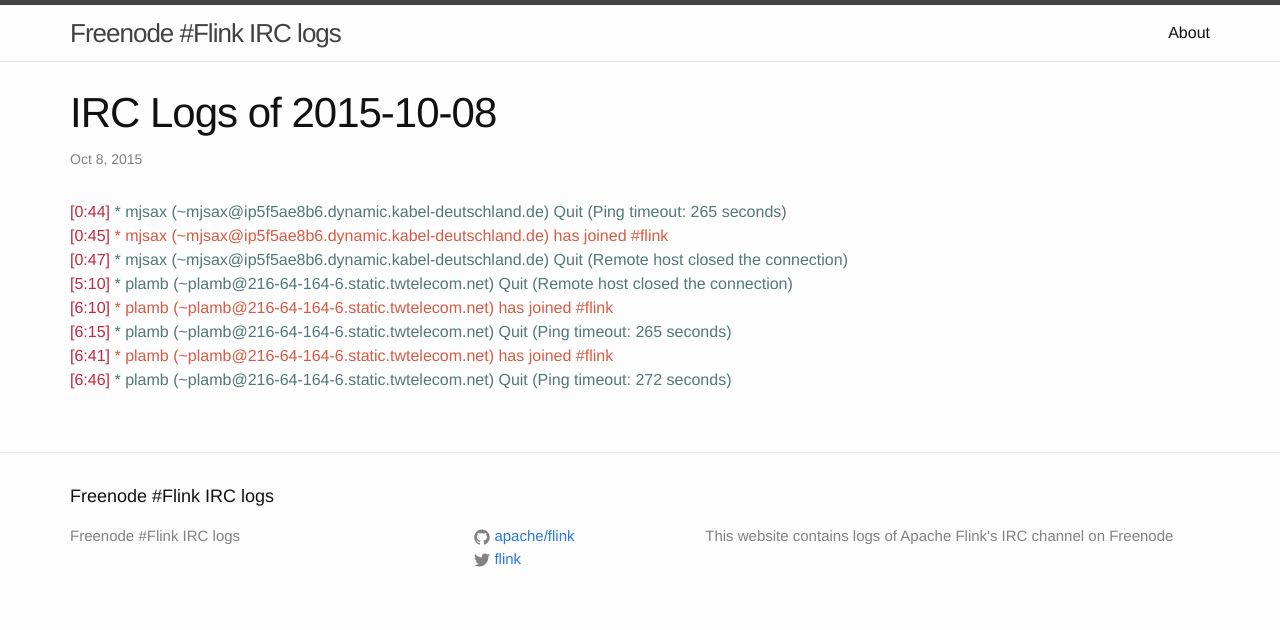
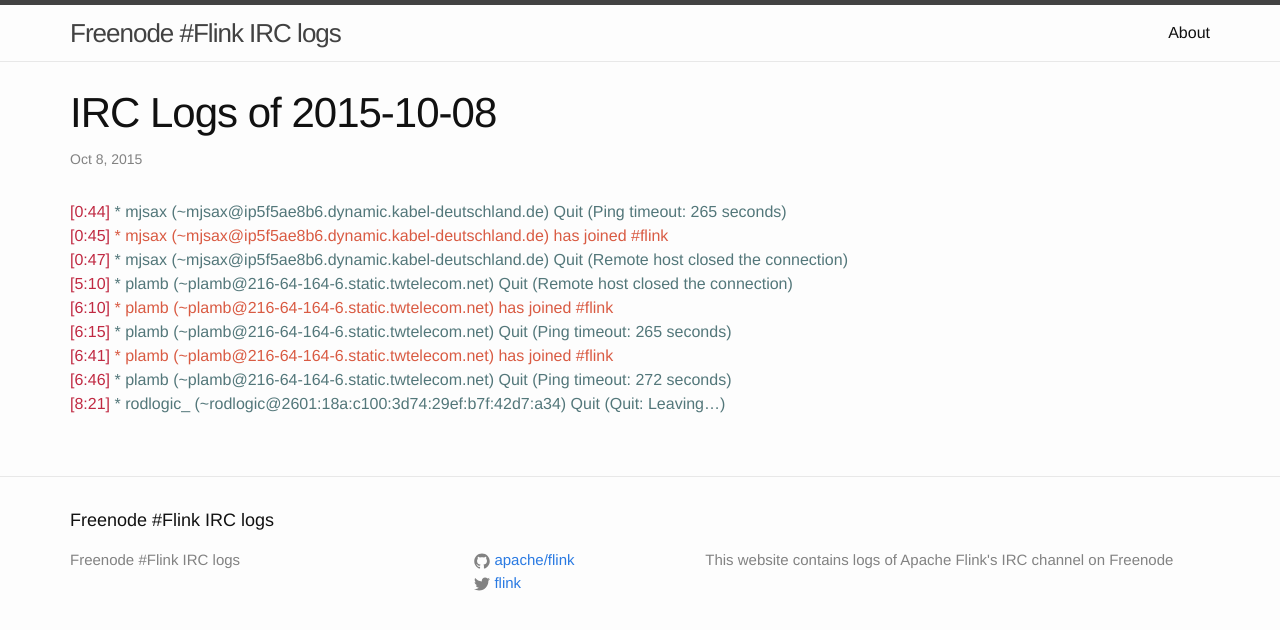
Before and after one commit to flink-irc-logs/flink-irc-logs.github.io, a Jekyll site: the page built from _posts/2015-10-08-logs.markdown, in a window 1280 px wide. Shown: the top 630 px of the page. Built offline with Jekyll 4.4.1, drawn with Linux system fonts in a browser that asks for light colours.

Commit message:
Update of the logs on Thu Oct  8 09:24:27 CEST 2015

```diff
--- a/_posts/2015-10-08-logs.markdown
+++ b/_posts/2015-10-08-logs.markdown
@@ -12,3 +12,4 @@
 <span class="irc-date">[6:15]</span> <span class="irc-navy">* plamb (~plamb@216-64-164-6.static.twtelecom.net) Quit (Ping timeout: 265 seconds)</span><br />
 <span class="irc-date">[6:41]</span> <span class="irc-green">* plamb (~plamb@216-64-164-6.static.twtelecom.net) has joined #flink</span><br />
 <span class="irc-date">[6:46]</span> <span class="irc-navy">* plamb (~plamb@216-64-164-6.static.twtelecom.net) Quit (Ping timeout: 272 seconds)</span><br />
+<span class="irc-date">[8:21]</span> <span class="irc-navy">* rodlogic_ (~rodlogic@2601:18a:c100:3d74:29ef:b7f:42d7:a34) Quit (Quit: Leaving...)</span><br />
```
